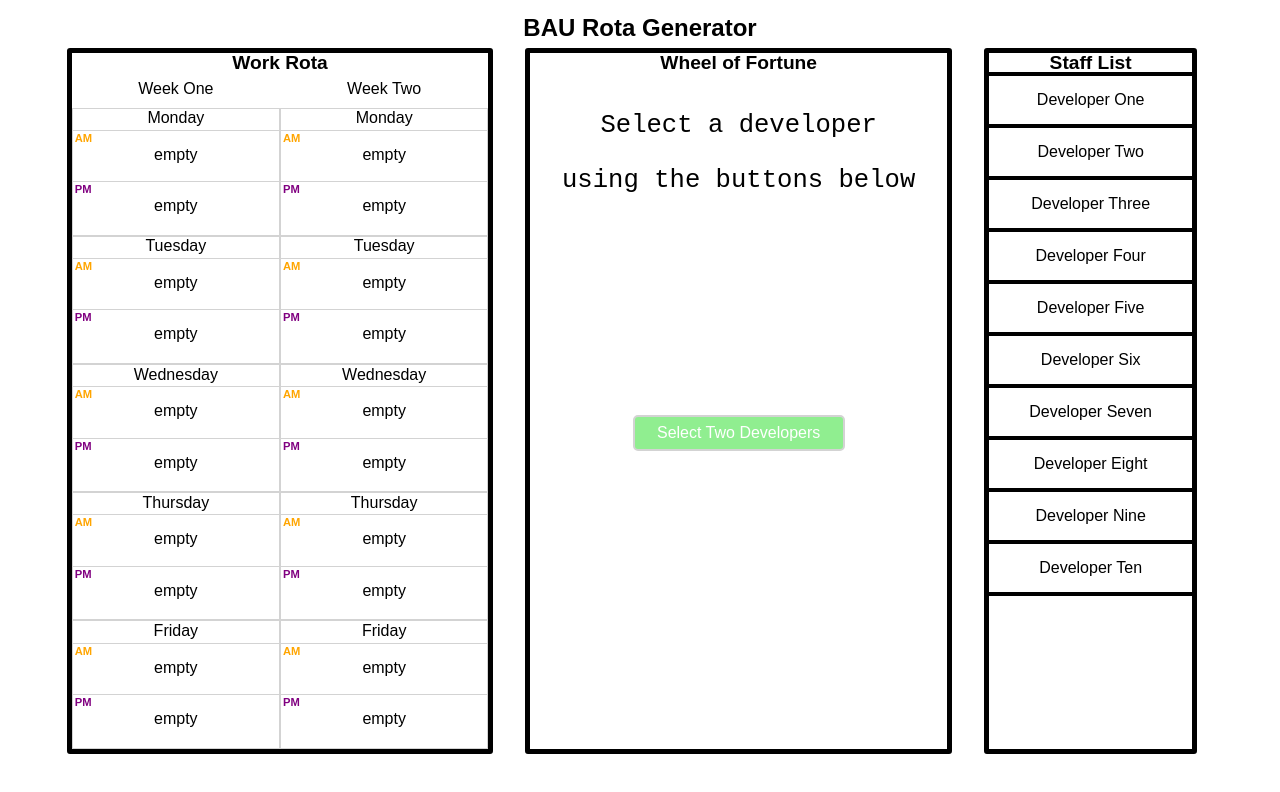
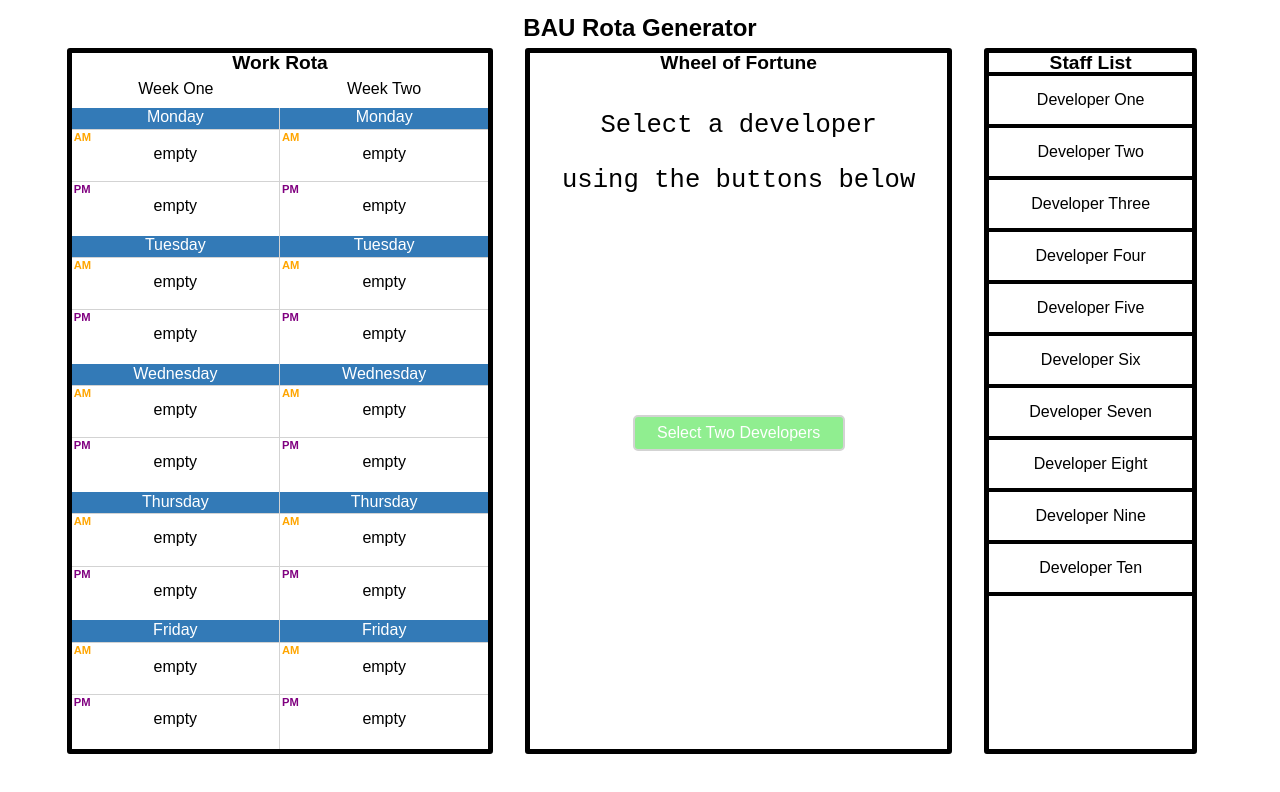
Before and after one commit to edgarfinn/Work-Rota-Generator, a React (Create React App) app in the folder client/: page / in a window 1280 px wide. Shown: the top 792 px of the page. Built offline with nearby package versions, Linux system fonts and the light colour scheme.

Commit message:
tidy outline of days and weeks on rota

```diff
--- a/client/src/components/app/Rota/Week/Day/day.css
+++ b/client/src/components/app/Rota/Week/Day/day.css
@@ -4,13 +4,14 @@
   position: relative;
   height: 20%;
   box-sizing: border-box;
-  border: 1px solid lightgrey;
 }
 
 .day-title {
   padding: 0.1em;
   max-height: 20%;
   min-height: 18px;
+  color: white;
+  background-color: #337ab7;
 }
 
 .bottom-border {
--- a/client/src/components/app/Rota/Week/week.js
+++ b/client/src/components/app/Rota/Week/week.js
@@ -19,7 +19,7 @@ export default (props) => {
 
 
   return (
-    <div className="rota-week large-6 large-show-inlineblock fill-height">
+    <div className={"rota-week large-6 large-show-inlineblock fill-height" + " week-"+props.weekRota.weekNumber.toLowerCase()}>
       <h3 className="week-header">{ "Week " + props.weekRota.weekNumber }</h3>
       <div className="days-wrapper">
         {DayList}
--- a/client/src/components/app/Rota/rota.css
+++ b/client/src/components/app/Rota/rota.css
@@ -2,3 +2,7 @@
   height: 96%;
   box-sizing: border-box;
 }
+
+.week-one .rota-day {
+  border-right: 1px solid lightgrey;
+}
```
